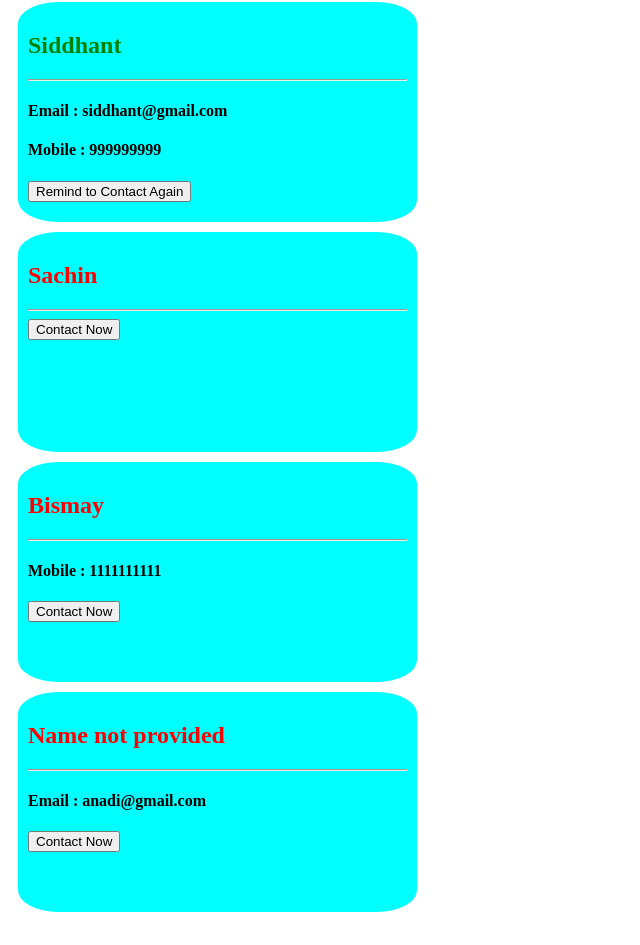
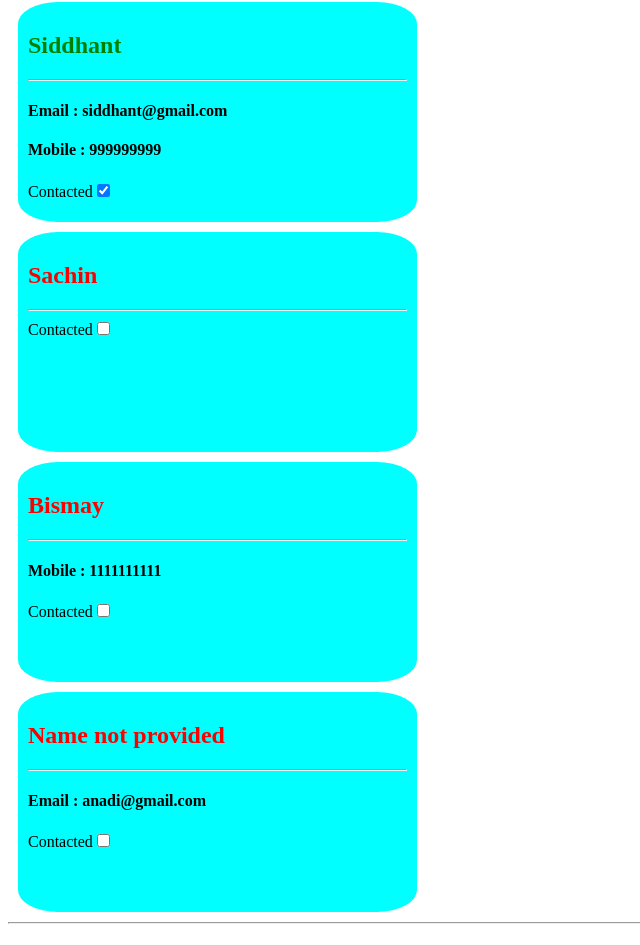
Before and after one commit to siddhantraje/demo-21122020, a Vue app: page / in a window 1280 px wide. Shown: the part 8-953 px from the top of the page, without its empty margins (0-640 px from the left). Before the commit the page ends 930 px from the top, so only its background shows below. Built offline with nearby package versions, Linux system fonts and the light colour scheme.

Commit message:
button Removed and Ceckbox Added, change event added

```diff
--- a/src/components/Contact.vue
+++ b/src/components/Contact.vue
@@ -5,8 +5,14 @@
         <h4 v-if="email"> Email : {{email}}</h4>
         <h4 v-if="mobile">Mobile : {{mobile}}</h4>
         <span>
+<!--
             <button v-if="!this.isContacted" @click="changeContactStatus">Contact Now</button>
             <button v-else @click="changeContactStatus">Remind to Contact Again</button>
+-->
+        <label>Contacted</label>
+       <input type="checkbox"
+              :checked="this.isContacted"
+              @change="changeContactStatus">
         </span>
 
     </div>
@@ -29,7 +35,8 @@ data(){
     },
 methods:{
         changeContactStatus: function(){
-            this.isContacted = !this.isContacted
+            this.isContacted = !this.isContacted;
+        this.$emit('onChangeContactStatus', this.name)
         }
     }
 }
--- a/src/components/Contacts.vue
+++ b/src/components/Contacts.vue
@@ -8,7 +8,10 @@
                  :email="contact.email"
                  :mobile="contact.mobile"
                  :contacted="contact.contacted"
+                 @onChangeContactStatus="displaySelectedName"
                  />
+      <hr />
+      <h3>Selected Name : {{selectedName || 'Nothing Selected'}}</h3>
   </div>
 </template>
 
@@ -19,6 +22,7 @@ export default {
   name: 'Contacts',
   data(){
       return {
+          selectedName: '',
           contacts: [
             {
                 id: 101,
@@ -47,6 +51,10 @@ export default {
       }
   },
   methods: {
+      displaySelectedName:function(name){
+          console.log(name);
+          this.selectedName = name
+      }
   },
   components: {
     Contact
```
